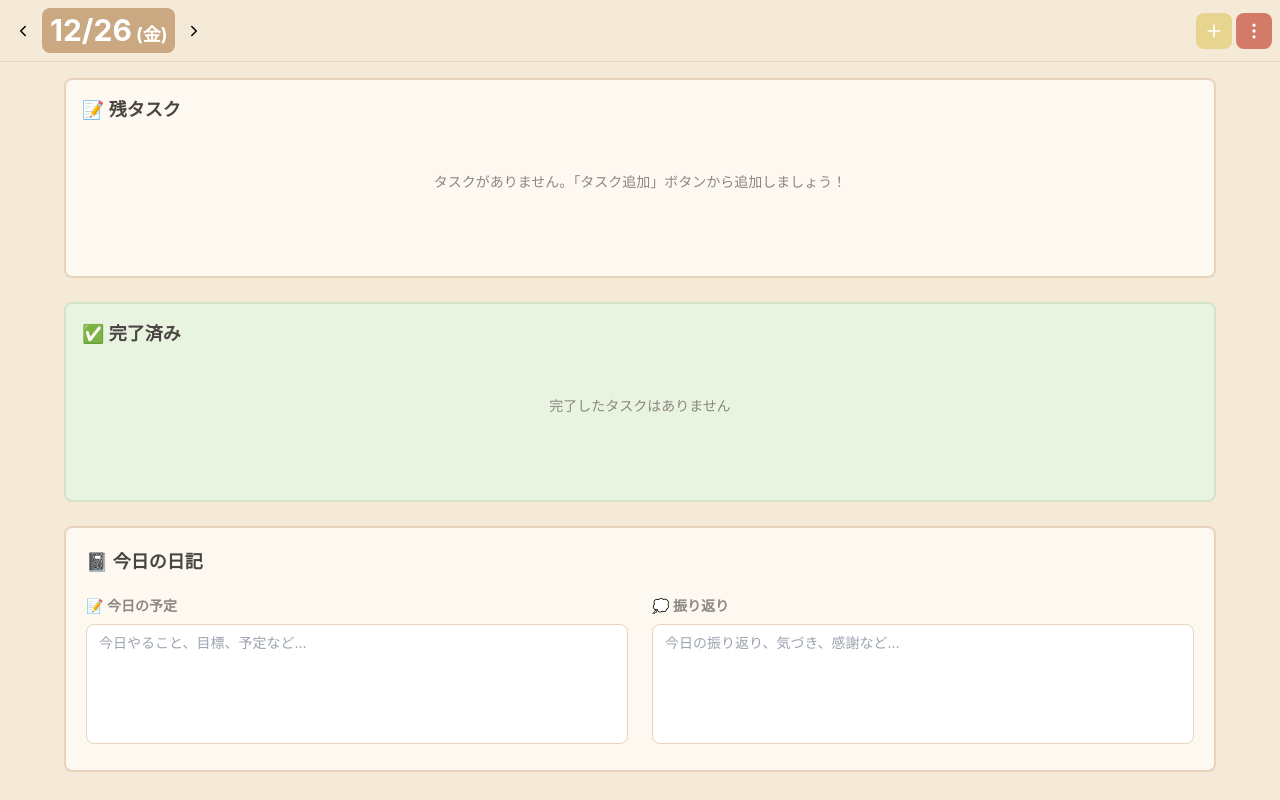
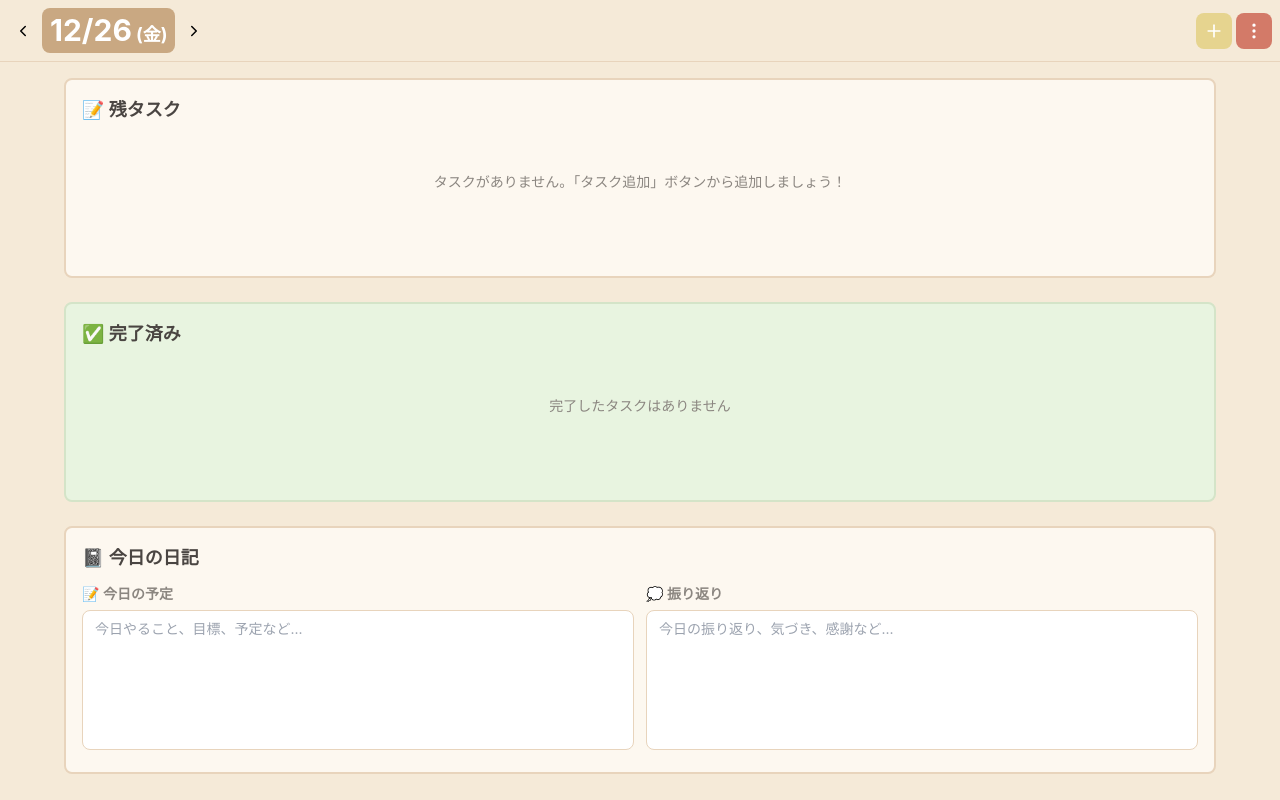
Before and after one commit to aigamopumpkin6653-crypto/focus-dashboard, a React (Create React App) app: page / in a window 1280 px wide. Built offline with nearby package versions, Linux system fonts and the light colour scheme.

Commit message:
日記ラン修正

```diff
--- a/src/FocusDashboard.js
+++ b/src/FocusDashboard.js
@@ -1263,14 +1263,14 @@ const StickyNoteTodo = () => {
           </div>
 
           <div
-            className="p-5 rounded-lg border-2"
+            className="p-4 rounded-lg border-2"
             style={{
               backgroundColor: '#FDF8F0',
               borderColor: diaryMatchesSearch ? '#90B6C8' : '#E8D4BC',
               borderWidth: diaryMatchesSearch ? '3px' : '2px'
             }}
           >
-            <h2 className="text-lg font-bold mb-5 flex items-center gap-2" style={{ color: '#4A4542' }}>
+            <h2 className="text-lg font-bold mb-3 flex items-center gap-2" style={{ color: '#4A4542' }}>
               📓 今日の日記
               {diaryMatchesSearch && (
                 <span className="text-xs font-normal px-2 py-1 rounded" style={{ backgroundColor: '#90B6C8', color: 'white' }}>
@@ -1278,9 +1278,9 @@ const StickyNoteTodo = () => {
                 </span>
               )}
             </h2>
-            <div className="grid grid-cols-1 md:grid-cols-2 gap-6">
+            <div className="grid grid-cols-1 md:grid-cols-2 gap-3">
               <div>
-                <h3 className="text-sm font-semibold mb-2 flex items-center gap-1" style={{ color: '#8B8680' }}>
+                <h3 className="text-sm font-semibold mb-1.5 flex items-center gap-1" style={{ color: '#8B8680' }}>
                   📝 今日の予定
                 </h3>
                 <textarea
@@ -1288,12 +1288,12 @@ const StickyNoteTodo = () => {
                   onChange={(e) => saveDailyNote('plan', e.target.value)}
                   placeholder="今日やること、目標、予定など..."
                   className="w-full px-3 py-2 rounded-lg focus:outline-none resize-none text-sm"
-                  style={{ backgroundColor: 'white', color: '#6B6660', minHeight: '120px', border: '1px solid #E8D4BC' }}
+                  style={{ backgroundColor: 'white', color: '#6B6660', minHeight: '140px', border: '1px solid #E8D4BC' }}
                 />
               </div>
 
               <div>
-                <h3 className="text-sm font-semibold mb-2 flex items-center gap-1" style={{ color: '#8B8680' }}>
+                <h3 className="text-sm font-semibold mb-1.5 flex items-center gap-1" style={{ color: '#8B8680' }}>
                   💭 振り返り
                 </h3>
                 <textarea
@@ -1301,7 +1301,7 @@ const StickyNoteTodo = () => {
                   onChange={(e) => saveDailyNote('reflection', e.target.value)}
                   placeholder="今日の振り返り、気づき、感謝など..."
                   className="w-full px-3 py-2 rounded-lg focus:outline-none resize-none text-sm"
-                  style={{ backgroundColor: 'white', color: '#6B6660', minHeight: '120px', border: '1px solid #E8D4BC' }}
+                  style={{ backgroundColor: 'white', color: '#6B6660', minHeight: '140px', border: '1px solid #E8D4BC' }}
                 />
               </div>
             </div>
```
